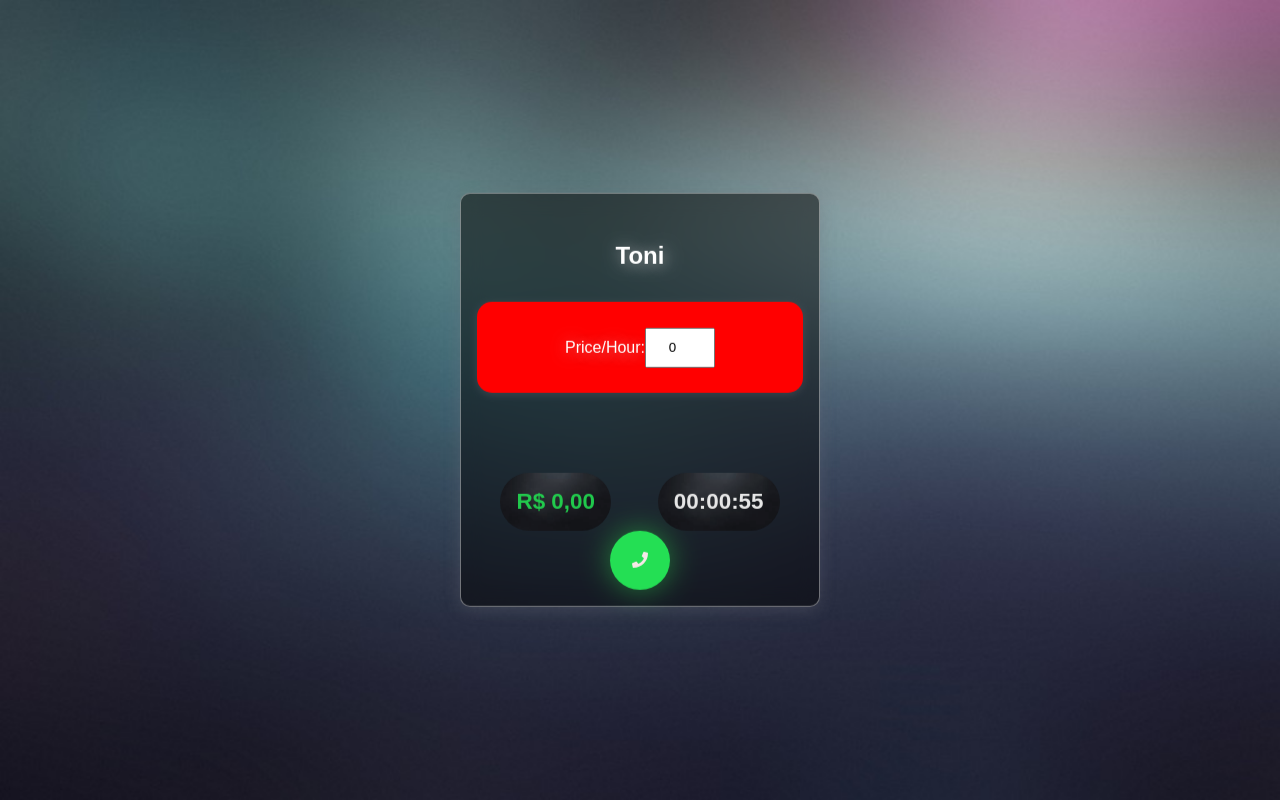
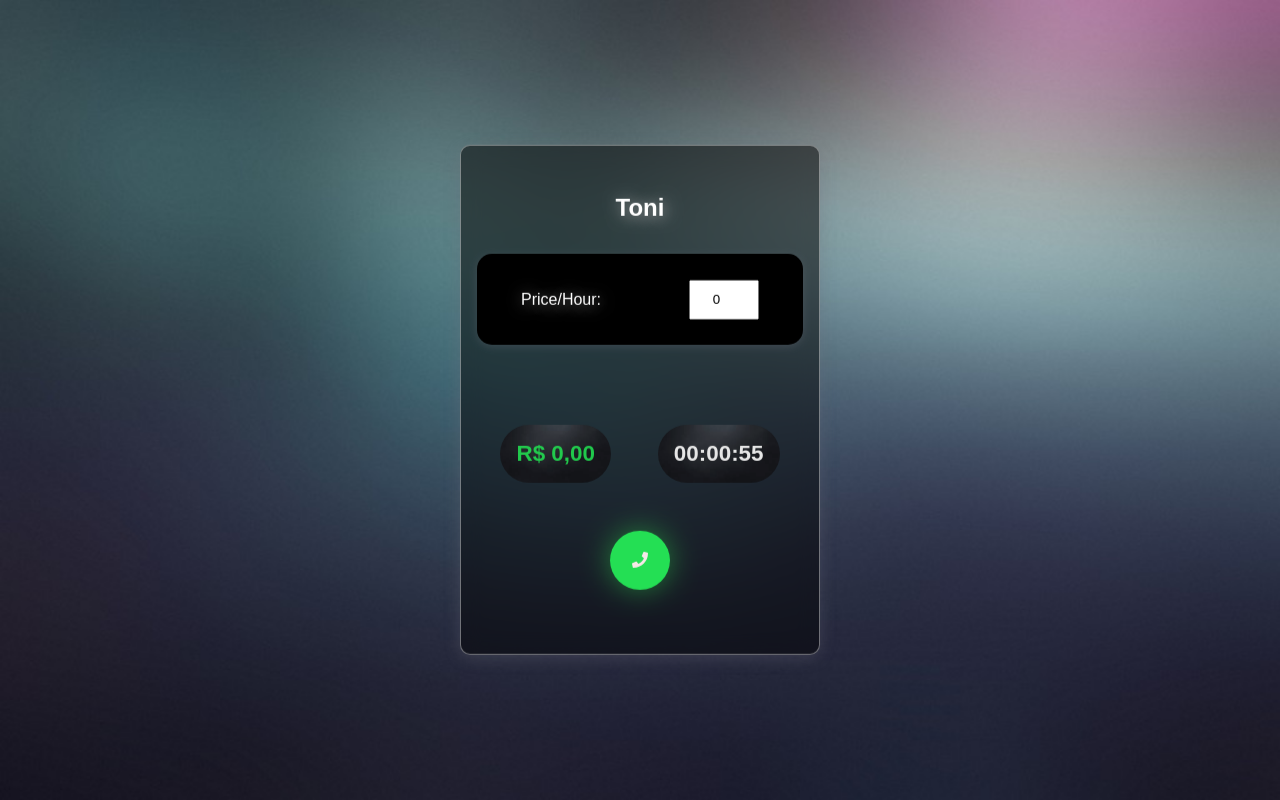
Before and after one commit to antoniomercadante/price-per-hour-react, a React (Create React App) app: page / in a window 1280 px wide. Built offline with nearby package versions, Linux system fonts and the light colour scheme.

Commit message:
fixing styling

```diff
--- a/src/components/Call.js
+++ b/src/components/Call.js
@@ -24,7 +24,7 @@ const Call = () => {
 };
 
 const PriceInputContainer = styled.div`
-  background: red;
+  background: rgb(0, 0, 0);
   padding: 1.6rem 0rem;
   margin: 0rem 0 4rem 0rem;
   border-radius: 15px;
--- a/src/components/CallPriceInput.js
+++ b/src/components/CallPriceInput.js
@@ -1,6 +1,6 @@
 const CallPriceInput = ({ pricePerHour, pricePerHourHandler }) => {
   return (
-    <form>
+    <>
       <label htmlFor="price">Price/Hour:</label>
       <input
         style={PricePickerStyle}
@@ -10,7 +10,7 @@ const CallPriceInput = ({ pricePerHour, pricePerHourHandler }) => {
         value={pricePerHour}
         onChange={pricePerHourHandler}
       />
-    </form>
+    </>
   );
 };
 
--- a/src/components/ControlButtons.js
+++ b/src/components/ControlButtons.js
@@ -28,7 +28,7 @@ const Button = styled.button`
   background: rgba(38, 245, 90, 0.897);
   box-shadow: 0px 0px 30px rgba(53, 251, 86, 0.438);
   border: none;
-  margin: auto;
+  margin: 3rem auto;
 
   ${(props) =>
     props.off &&
```
